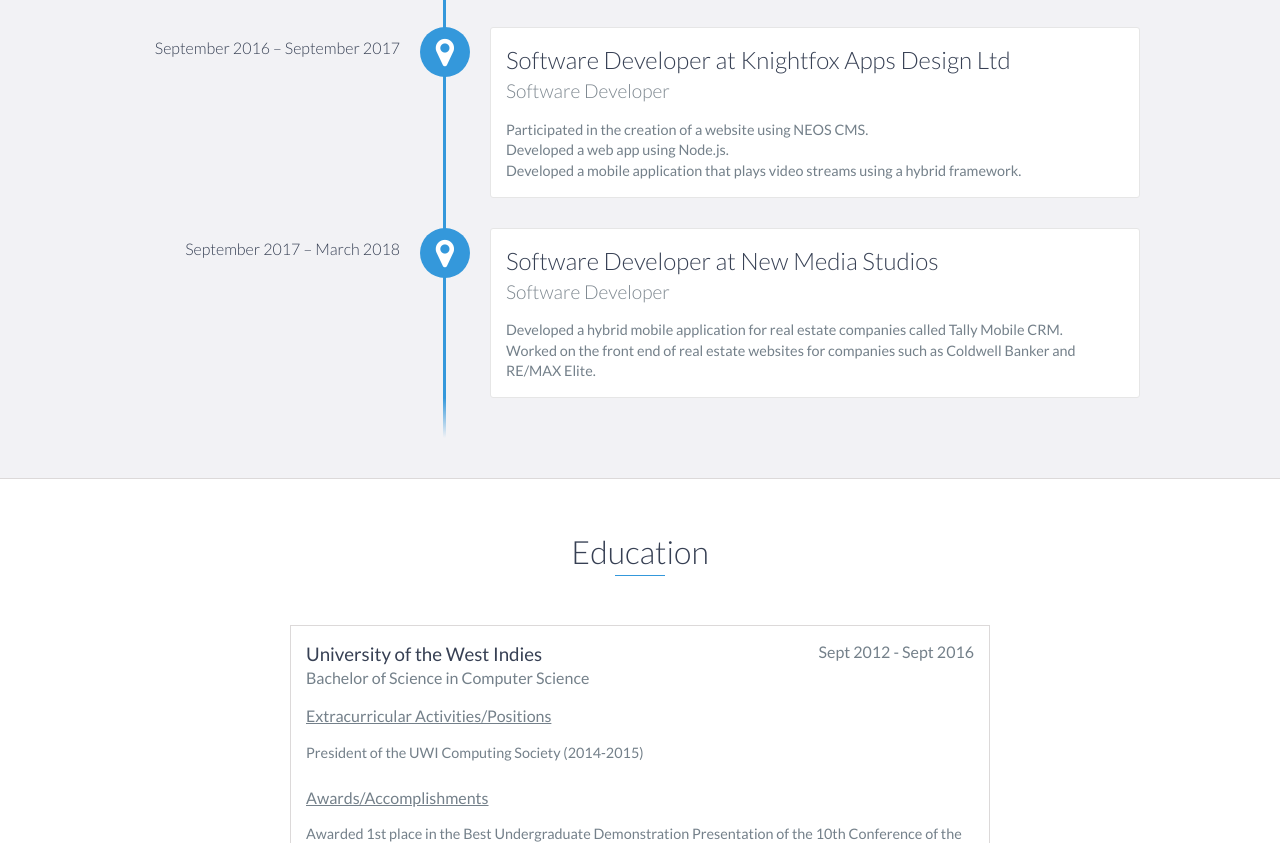
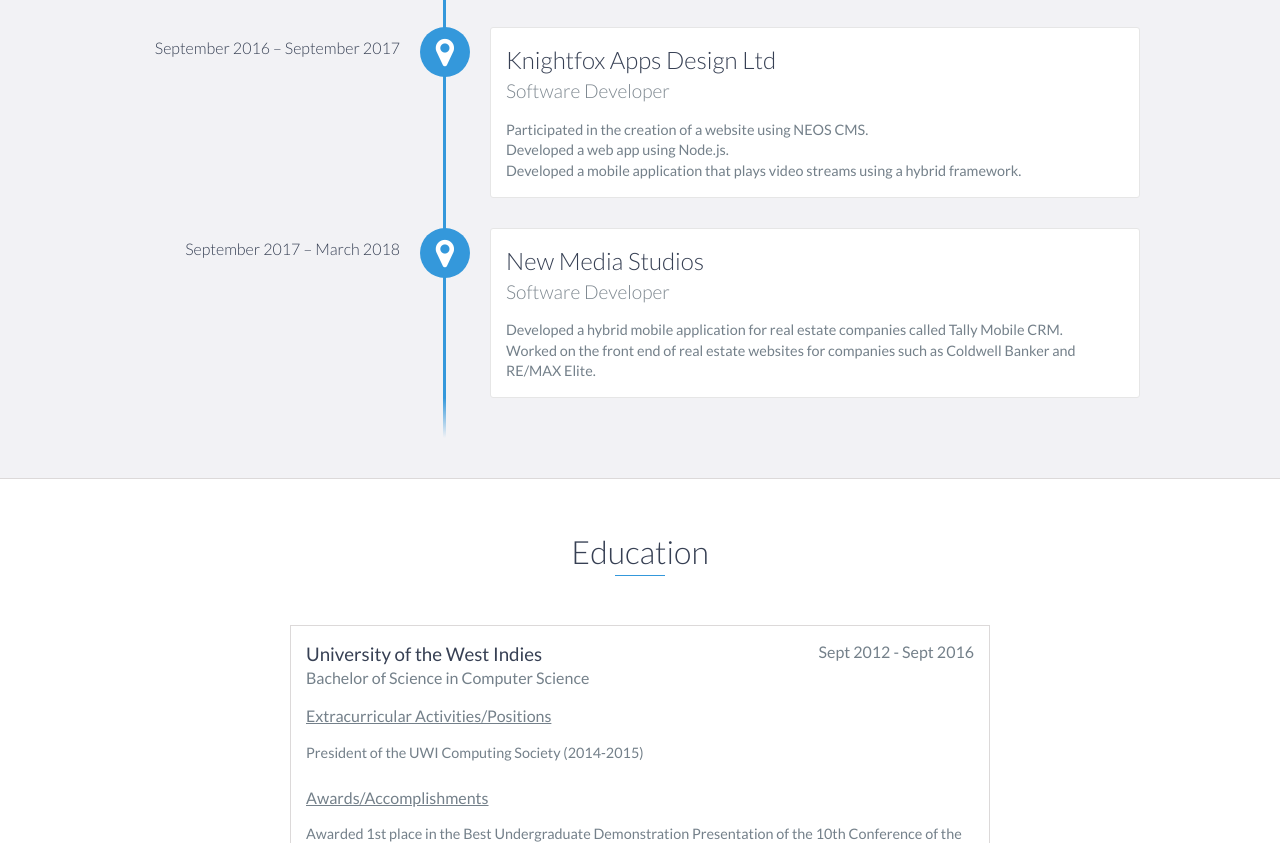
Before and after one commit to jjnorth10/jjnorth10.github.io, a website: page index.html in a window 1280 px wide. Shown: the part 1757-2600 px from the top of the page. Drawn offline with nearby package versions, Linux system fonts and the light colour scheme.

Commit message:
Update March 2018

```diff
--- a/index.html
+++ b/index.html
@@ -113,7 +113,7 @@
             </div>
 
             <div data-date="September 2016 – September 2017">
-                <h3>Software Developer at Knightfox Apps Design Ltd</h3>
+                <h3>Knightfox Apps Design Ltd</h3>
                 <h4>Software Developer</h4>
                 <p>
                     Participated in the creation of a website using NEOS CMS.<br>
@@ -123,7 +123,7 @@
             </div>
 
             <div data-date="September 2017 – March 2018">
-                <h3>Software Developer at New Media Studios</h3>
+                <h3>New Media Studios</h3>
                 <h4>Software Developer</h4>
                 <p>
                     Developed a hybrid mobile application for real estate companies called Tally Mobile CRM.<br>
```
